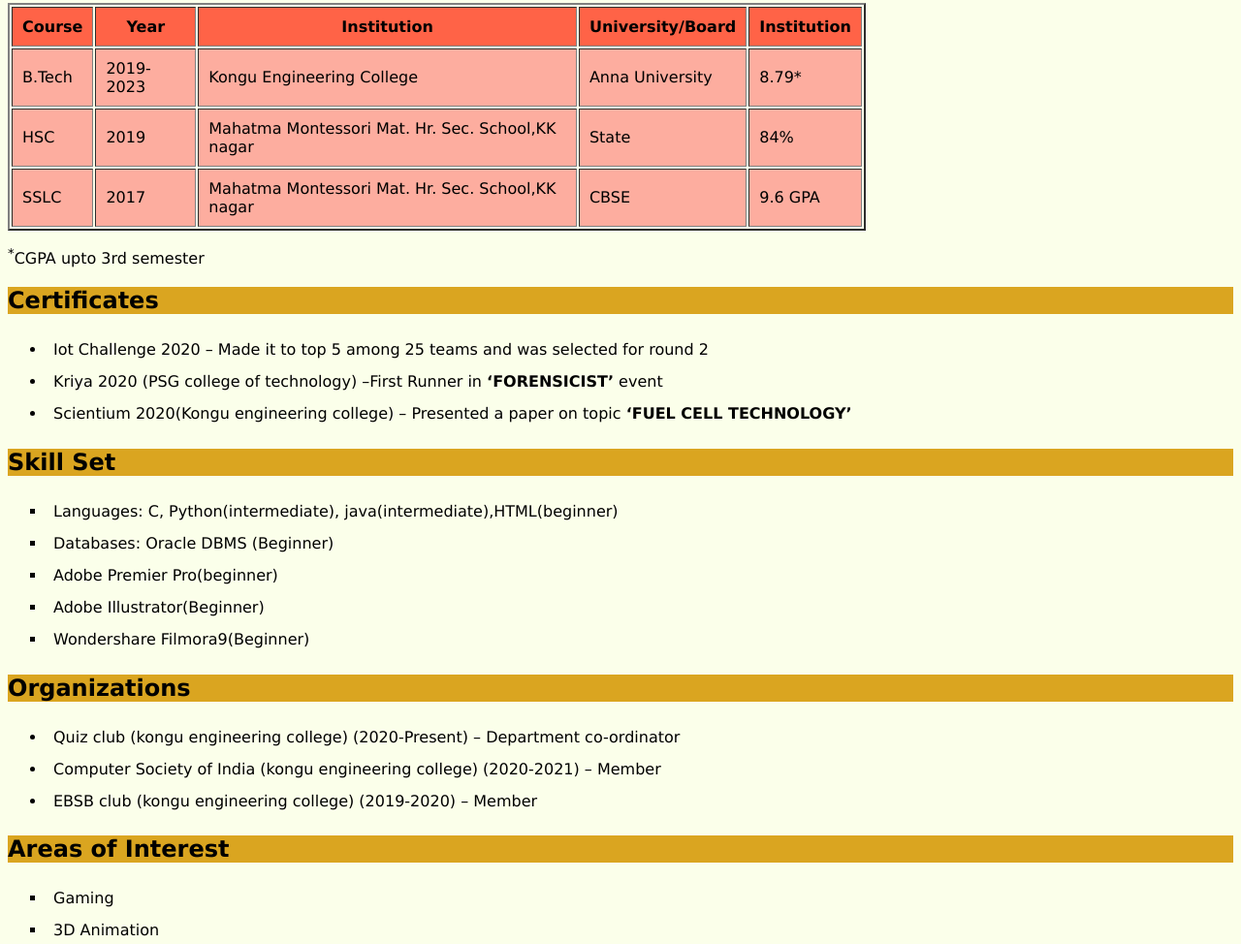
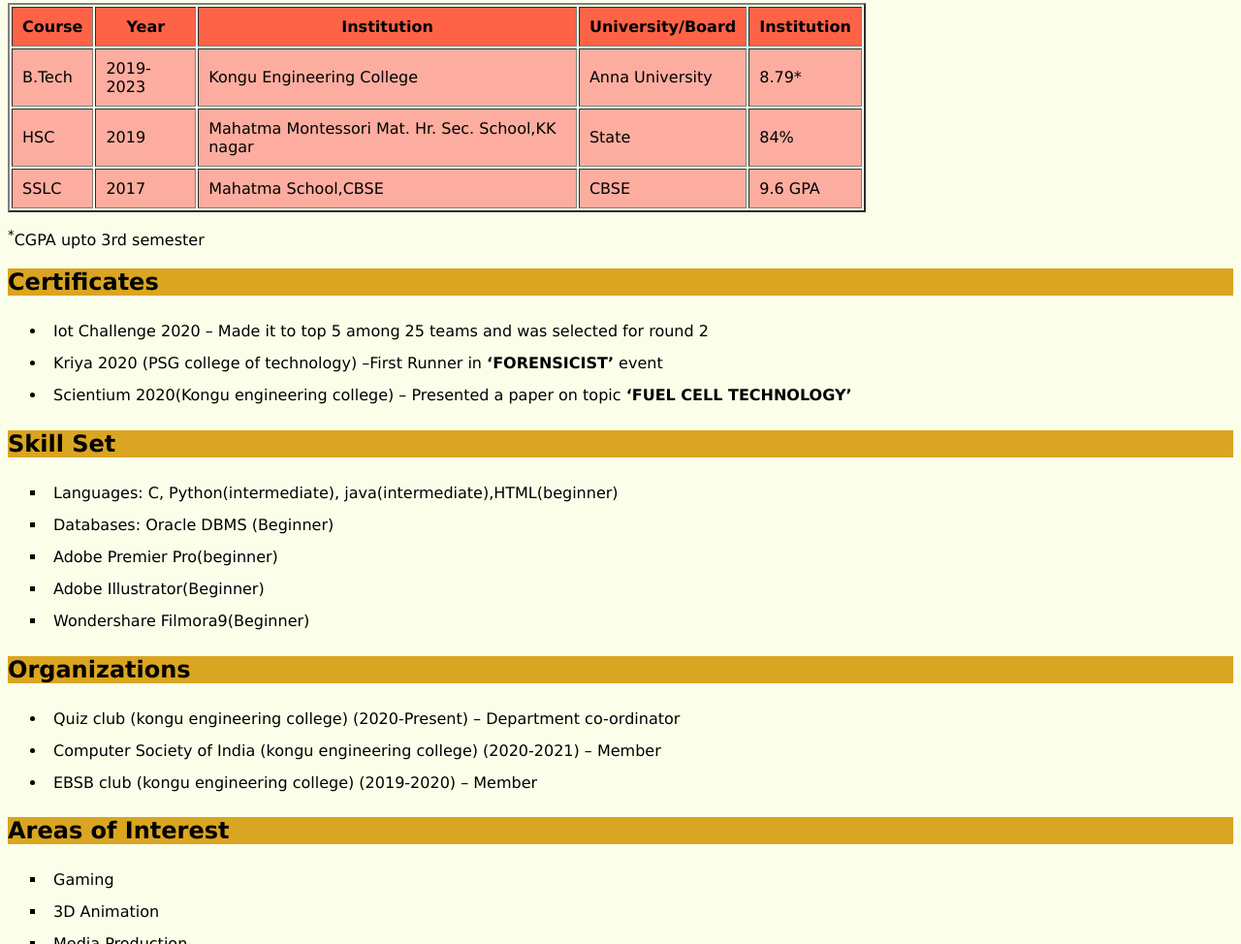
Before and after one commit to anojroshan/WTlab_ex1_Resume, a plain HTML site: page index.html in a window 1280 px wide. Shown: the part 732-1706 px from the top of the page at 97% size. Drawn offline with Linux system fonts and the light colour scheme.

Commit message:
Update index.html

```diff
--- a/index.html
+++ b/index.html
@@ -53,7 +53,7 @@
             <tr style="background-color: rgb(253, 173, 159);">
                 <td>SSLC</td>
                 <td>2017</td>
-                <td>Mahatma Montessori Mat. Hr. Sec. School,KK nagar</td>
+                <td>Mahatma School,CBSE</td>
                 <td>CBSE</td>
                 <td>9.6 GPA</td>
             </tr>
```
